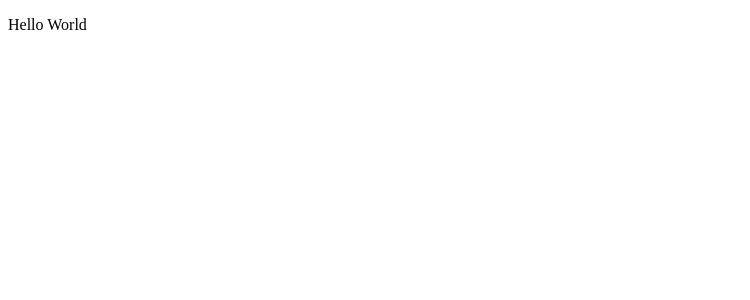
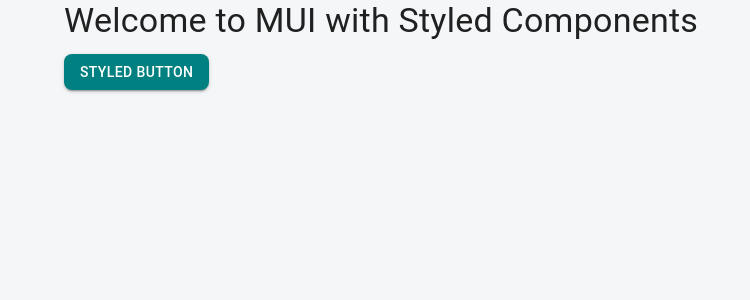
Before and after one commit to nikolatrajkovicITS/GeoFusion, a React (Vite) app: page / in a window 1280 px wide. Shown: the top 300 px of the page, without its empty margins (0-750 px from the left). Built offline with nearby package versions, Linux system fonts and the light colour scheme.

Commit message:
chore: setup MUI

```diff
--- a/package.json
+++ b/package.json
@@ -12,6 +12,9 @@
     "lint:fix": "eslint 'src/**/*.{js,jsx}' --fix"
   },
   "dependencies": {
+    "@emotion/react": "^11.13.3",
+    "@emotion/styled": "^11.13.0",
+    "@mui/material": "^5.16.7",
     "@react-google-maps/api": "^2.19.3",
     "react": "^18.3.1",
     "react-dom": "^18.3.1"
--- a/src/App.jsx
+++ b/src/App.jsx
@@ -1,8 +1,26 @@
+import React from 'react';
+import { Button, Typography, Container } from '@mui/material';
+import { styled } from '@mui/system';
+import ThemeRegistry from './styles/ThemeRegistry';
+
+const CustomButton = styled(Button)({
+  backgroundColor: 'teal',
+  '&:hover': {
+    backgroundColor: 'darkslategray',
+  },
+});
 
 function App() {
   return (
-      <p>Hello World</p>
-  )
+    <ThemeRegistry>
+    <Container>
+      <Typography variant="h4" gutterBottom>
+        Welcome to MUI with Styled Components
+      </Typography>
+      <CustomButton variant="contained">Styled Button</CustomButton>
+    </Container>
+    </ThemeRegistry>
+  );
 }
 
-export default App
+export default App;
--- /dev/null
+++ b/src/styles/ThemeRegistry.jsx
@@ -0,0 +1,13 @@
+import { CssBaseline, ThemeProvider } from '@mui/material';
+import theme from '@styles/theme';
+
+function ThemeRegistry({ children }) {
+  return (
+    <ThemeProvider theme={theme}>
+      <CssBaseline />
+      {children}
+    </ThemeProvider>
+  );
+}
+
+export default ThemeRegistry;
--- /dev/null
+++ b/src/styles/theme.js
@@ -0,0 +1,27 @@
+import { createTheme } from '@mui/material/styles';
+
+const theme = createTheme({
+  palette: {
+    primary: {
+      main: '#1976d2',
+    },
+    secondary: {
+      main: '#dc004e',
+    },
+    error: {
+      main: '#f44336',
+    },
+    background: {
+      default: '#f4f6f8',
+    },
+  },
+  typography: {
+    fontFamily: '"Roboto", "Helvetica", "Arial", sans-serif',
+  },
+  shape: {
+    borderRadius: 8,
+  },
+  spacing: 8,
+});
+
+export default theme;
--- a/vite.config.js
+++ b/vite.config.js
@@ -1,17 +1,18 @@
-import { defineConfig } from "vite";
-import react from "@vitejs/plugin-react";
-import path from "path";
+import { defineConfig } from 'vite';
+import react from '@vitejs/plugin-react';
+import path from 'path';
 
 export default defineConfig({
   plugins: [react()],
   resolve: {
     alias: {
-      "@components": path.resolve(__dirname, "src/components"),
-      "@utils": path.resolve(__dirname, "src/utils"),
-      "@lib": path.resolve(__dirname, "src/lib"),
-      "@hooks": path.resolve(__dirname, "src/hooks"),
-      "@context": path.resolve(__dirname, "src/context"),
-      "@assets": path.resolve(__dirname, "src/assets"),
+      '@components': path.resolve(__dirname, 'src/components'),
+      '@utils': path.resolve(__dirname, 'src/utils'),
+      '@lib': path.resolve(__dirname, 'src/lib'),
+      '@hooks': path.resolve(__dirname, 'src/hooks'),
+      '@context': path.resolve(__dirname, 'src/context'),
+      '@styles': path.resolve(__dirname, 'src/styles'),
+      '@assets': path.resolve(__dirname, 'src/assets'),
     },
   },
 });
```
Also changed, not shown: 1 other file (tests, documents, lock files or other folders).
